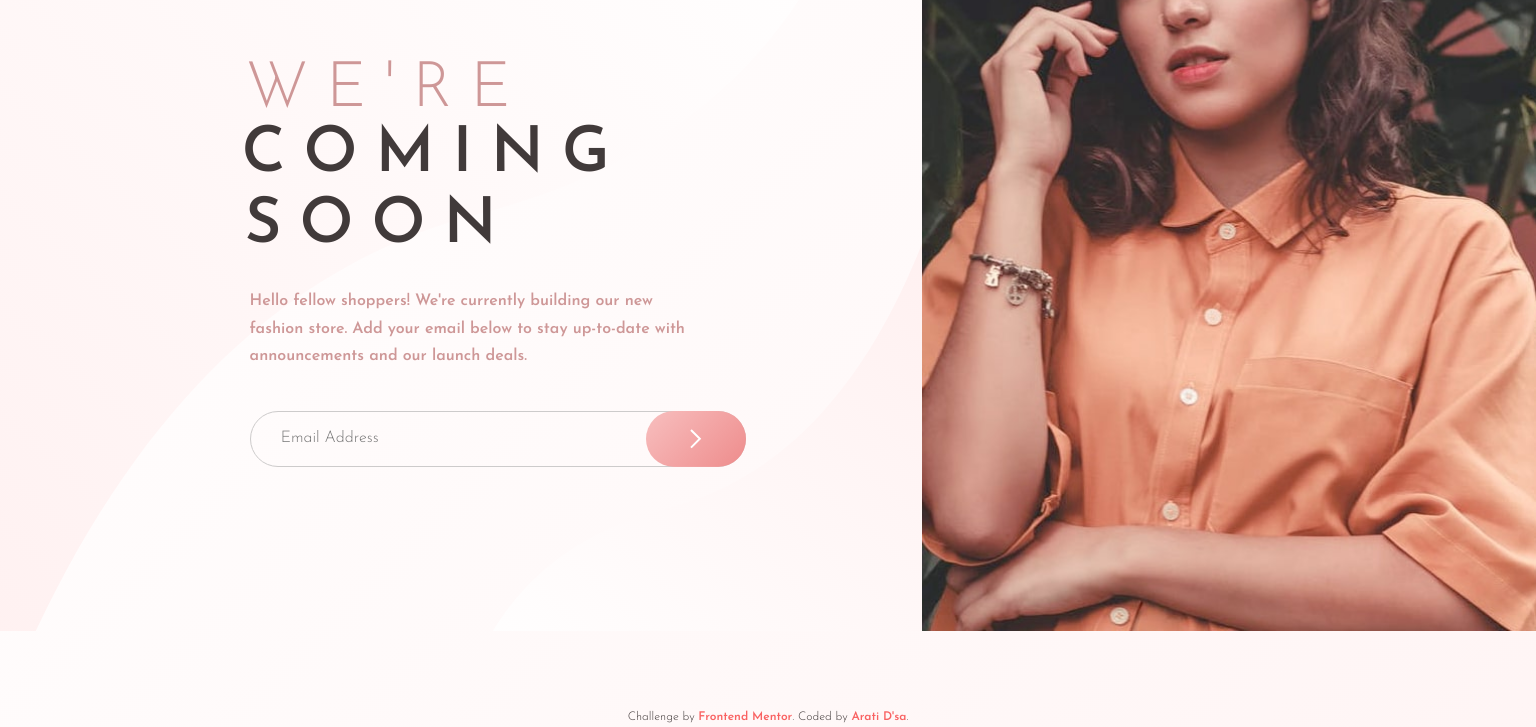
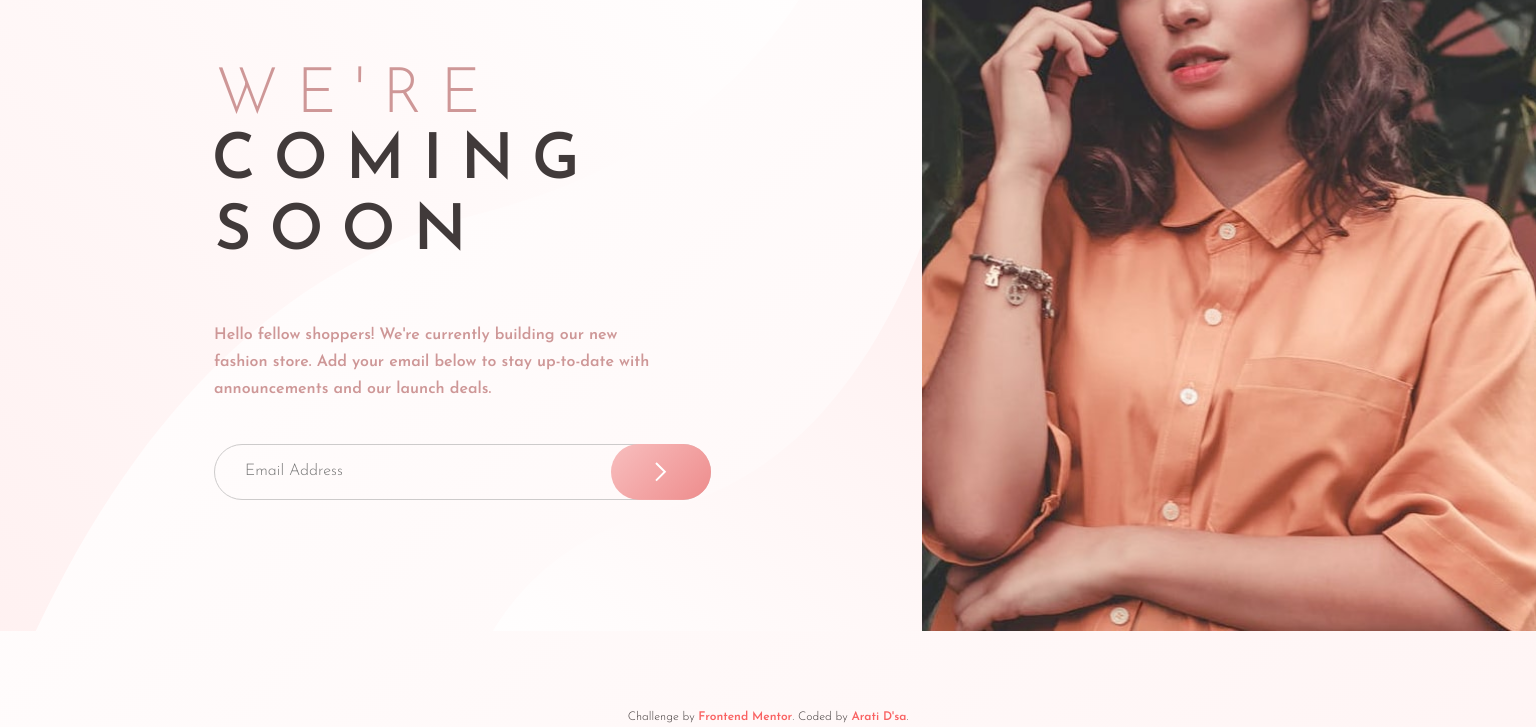
Before and after one commit to aratidsa/Base-Apparel-Coming-Soon-Page, a plain HTML site: page index.html in a window 1536 px wide. Shown: the part 175-902 px from the top of the page. Drawn offline with Linux system fonts and the light colour scheme.

Commit message:
Update style.css

```diff
--- a/style.css
+++ b/style.css
@@ -341,12 +341,11 @@ footer{
     /* Logo section */
     .logo-section{
         margin-top:7.3%;
-
     }
     .logo-img{
         width:19%;
         margin-top:-0.38rem;
-        margin-left:24%;
+        margin-left:20%;
     }
     /* Content section */
     .content-details{
@@ -354,8 +353,8 @@ footer{
     }
     .content-title{
         width:65%;
-        margin-left:11.25rem;
-        margin-top:0.63rem;
+        margin-left:9.38rem;
+        margin-top:3.13rem;
     }
     /* Title */
     .title{
@@ -378,20 +377,20 @@ footer{
     }
     /* Info Content */
     .info-content{
-        margin-top:16.5%;
+        margin-top:19.5%;
         font-size:var(--fs-16);
         padding:0px;
         font-weight:var(--fw-600);
         width:50%;
         text-align: left;
-        margin-left:28%;
+        margin-left:24%;
         line-height:1.7;
     }
     /* Email Details */
     .email-details{
         margin-top:-1.88rem;
         width:55.7%;
-        margin-left:28%;
+        margin-left:24%;
     }
     .email-box{
         padding:0.88rem 1.88rem;
```
